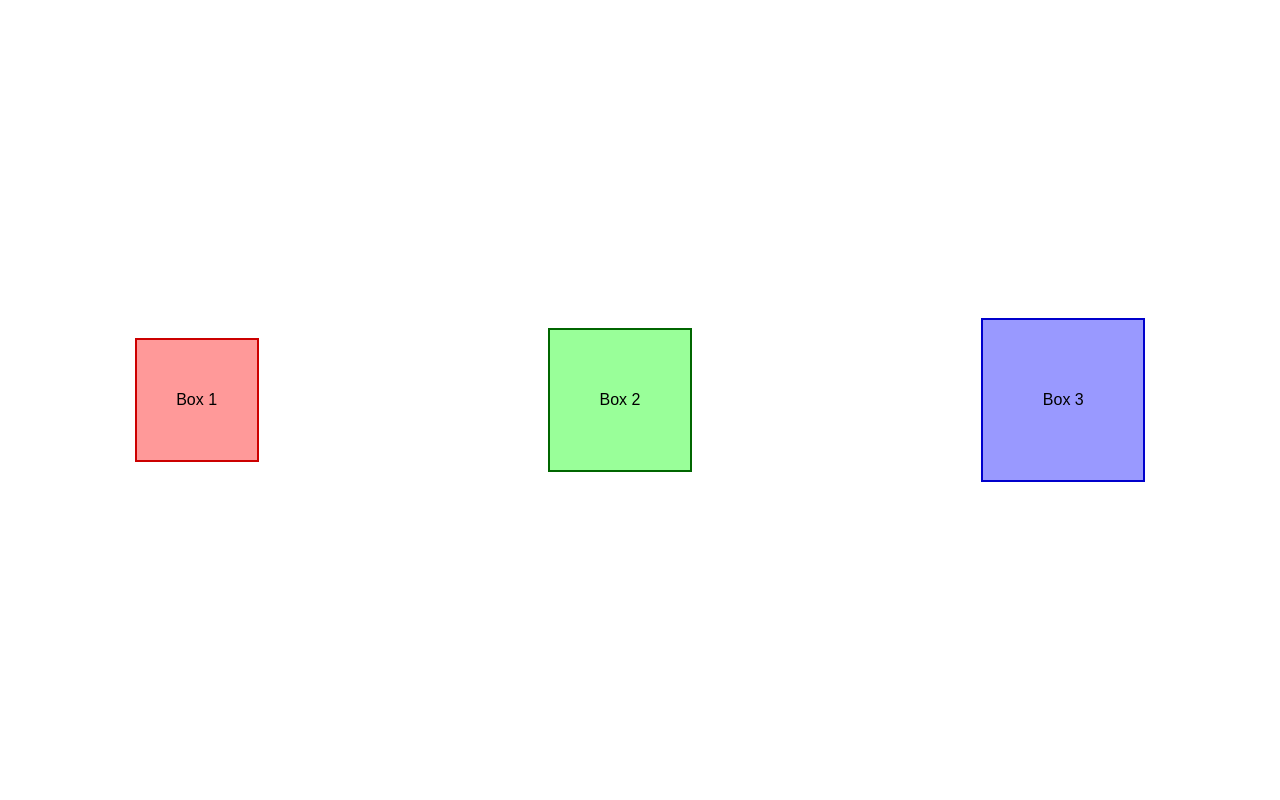
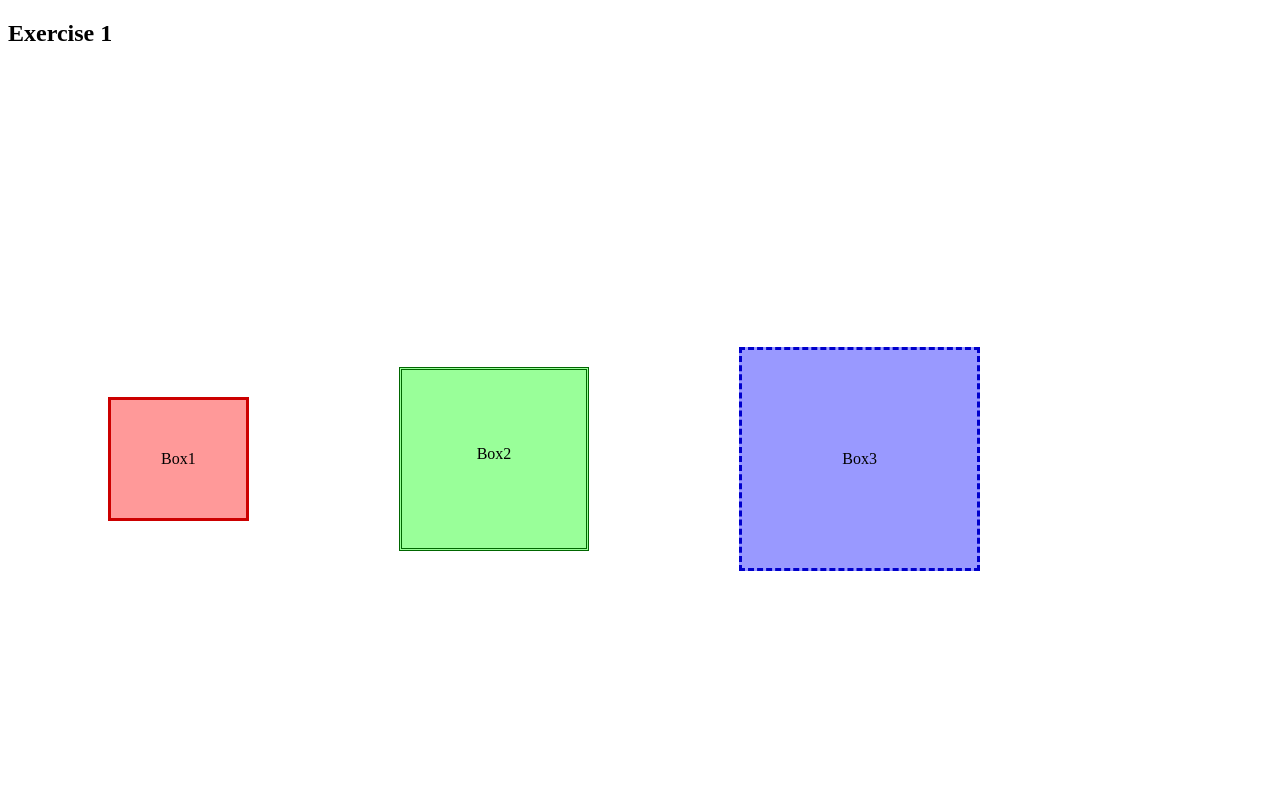
Before and after one commit to naesh94/HTML-Projects, a plain HTML site: page CSS exercises/index.html in a window 1280 px wide. Shown: the top 800 px of the page. Drawn offline with Linux system fonts and the light colour scheme.

Commit message:
doing css excerxises.....

```diff
--- a/CSS exercises/index.html
+++ b/CSS exercises/index.html
@@ -7,8 +7,13 @@
     <title>Document</title>
 </head>
 <body>
-    <div class="box" id="box1">Box 1</div>
-    <div class="box" id="box2">Box 2</div>
-    <div class="box" id="box3">Box 3</div>
+
+    <h2>Exercise 1</h2>
+    <div class="box">
+    <div class="box1">Box1</div>
+    <div class="box2">Box2</div>
+    <div class="box3">Box3</div>
+    </div>
+    <div class="center">OBET</div>
 </body>
 </html>
--- a/CSS exercises/styles.css
+++ b/CSS exercises/styles.css
@@ -1,35 +1,39 @@
-body {
+
+
+  .box {
     display: flex;
-    justify-content: space-around;
-    align-items: center;
-    height: 100vh;
-    margin: 0;
+    margin-top: 200px;
+    margin-bottom: 200px;
   }
 
-  .box {
-    width: 100px;
-    height: 100px;
+  .box1 {
+    background-color: #ff9999;
+    border: 3px solid #cc0000;
+    margin: 150px 100px 150px 100px;
+    padding: 50px;
     text-align: center;
-    line-height: 100px;
-    font-family: Arial, sans-serif;
   }
 
-  #box1 {
-    background-color: #ff9999;
-    border: 2px solid #cc0000;
-    margin-right: 20px;
-    padding: 10px;
+  .box2 {
+    background-color: #99ff99;
+    border: 3px double #006600;
+    margin: 120px 100px 120px 50px;
+    padding: 75px;
+    text-align: center;
   }
 
-  #box2 {
-    background-color: #99ff99;
-    border: 2px solid #006600;
-    margin-right: 20px;
-    padding: 20px;
+  .box3 {
+    background-color: #9999ff;
+    border: 3px dashed #0000cc;
+    margin: 100px 500px 100px 50px;
+    padding: 100px;
+    text-align: center;
   }
 
-  #box3 {
-    background-color: #9999ff;
-    border: 2px solid #0000cc;
-    padding: 30px;
+  .center{background-color: beige;
+    border: 3px solid black;
+    margin: auto;
+    width: 300px;
+    padding: 300px;
+    text-align: center;
   }
```
